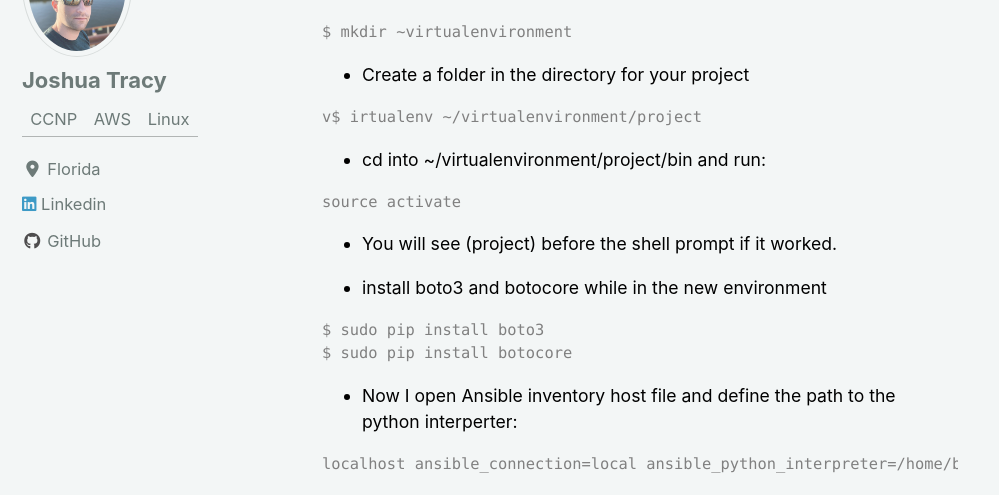
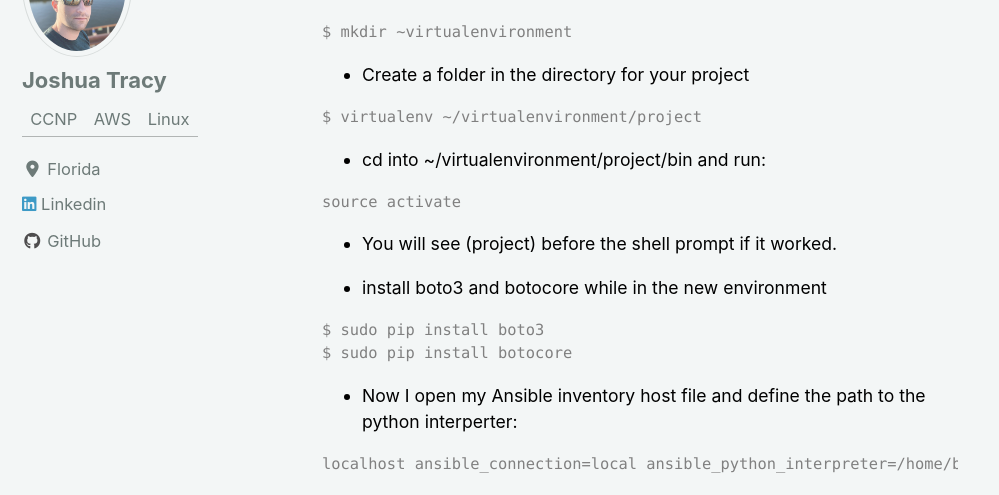
Before and after one commit to Josh-Tracy/Josh-Tracy.github.io, a Jekyll site: the page built from _posts/2020-01-31-Ansible_virtualenv.md, in a window 1280 px wide and 900 px high, scrolled down 1023 px. Shown: the part 152-647 px from the top of the window, without its empty margins (0-999 px from the left). Built offline with Jekyll 4.4.1, drawn with Linux system fonts in a browser that asks for light colours; cached includes are drawn as plain includes; nearby versions of some CDN libraries.

Commit message:
1/31/2020 post

```diff
--- a/_posts/2020-01-31-Ansible_virtualenv.md
+++ b/_posts/2020-01-31-Ansible_virtualenv.md
@@ -59,7 +59,7 @@ $ mkdir ~virtualenvironment
 {: style="color:black; font-size: 80%;"}
 
 <pre>
-v$ irtualenv ~/virtualenvironment/project
+$ virtualenv ~/virtualenvironment/project
 </pre>
 {: style="color:gray; font-size: 70%;"}
 
@@ -83,7 +83,7 @@ $ sudo pip install botocore
 </pre>
 {: style="color:gray; font-size: 70%;"}
 
-* Now I open Ansible inventory host file and define the path to the python interperter:
+* Now I open my Ansible inventory host file and define the path to the python interperter:
 {: style="color:black; font-size: 80%;"}
 
 <pre>
@@ -95,5 +95,5 @@ It should look like this:
 {: style="color:black; font-size: 80%;"}
 
 {:refdef: style="text-align: left;"}
-![My Image]({{ site.baseimg }}/images/python_path.png)
+![My Image]({{ site.baseimg }}/images/python_path.PNG)
 {: refdef}
```
